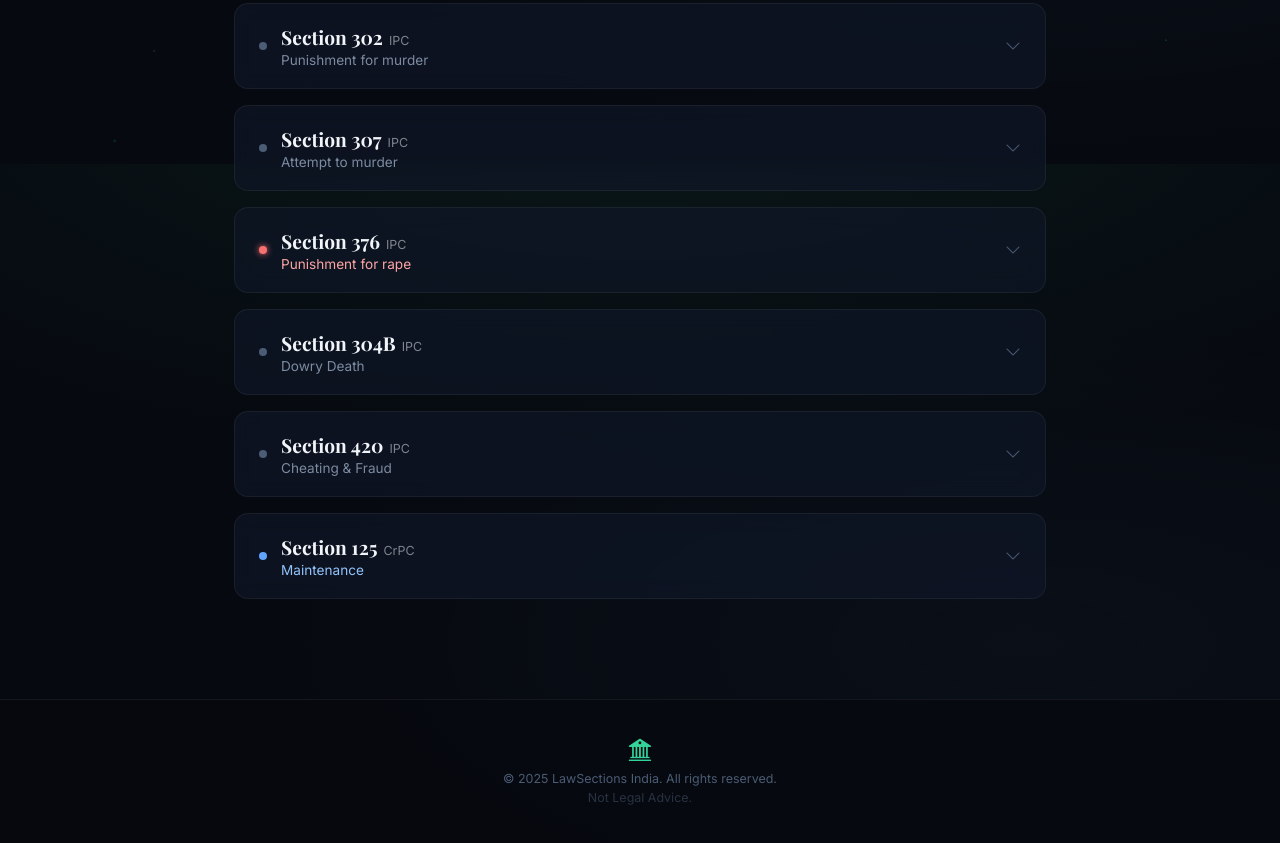
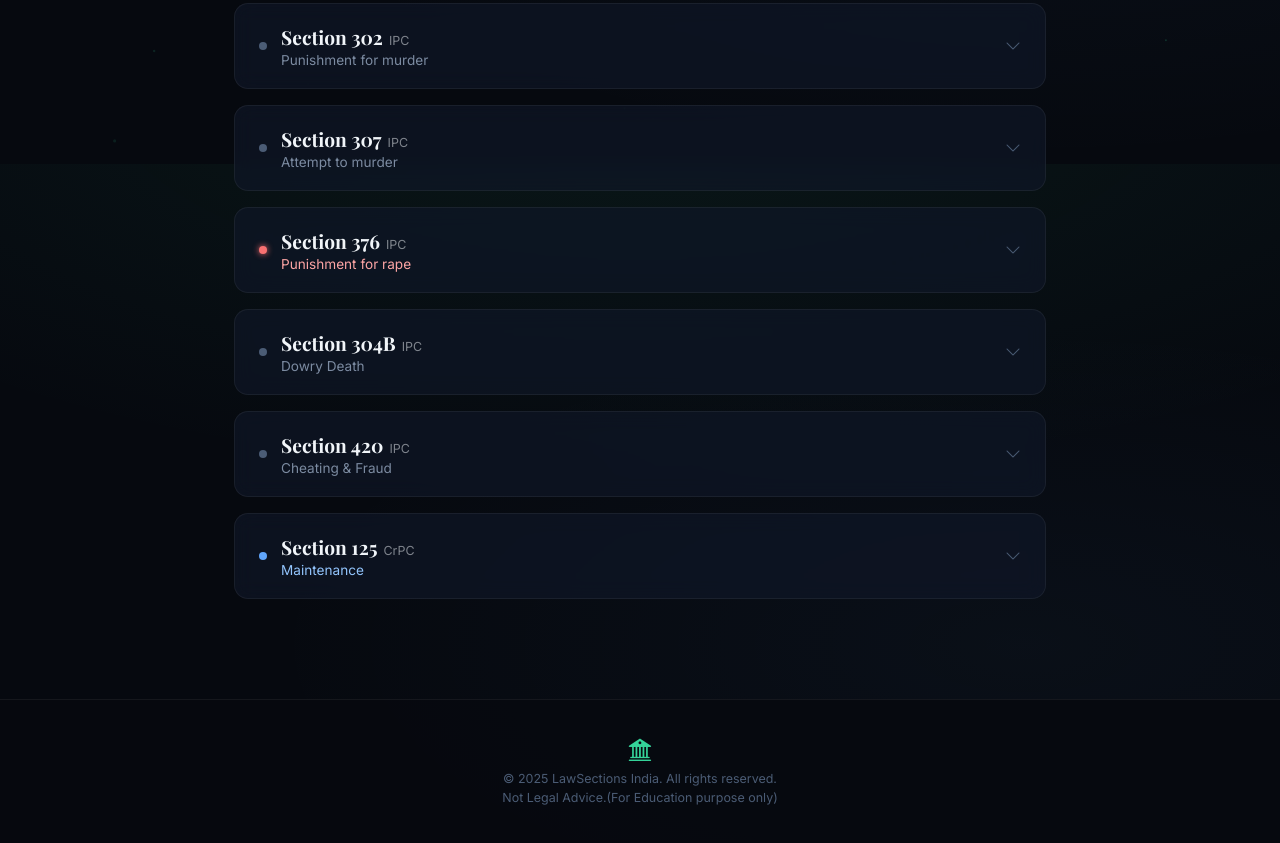
Before and after one commit to arnavanand3749-sys/lawsections.github.io, a plain HTML site: page index.html in a window 1280 px wide. Shown: the part 636-1479 px from the top of the page. Drawn offline with nearby package versions, Linux system fonts and the light colour scheme.

Commit message:
update footer disclaimer for clarity

```diff
--- a/index.html
+++ b/index.html
@@ -331,7 +331,7 @@
 <footer>
   <i class="bi bi-bank2"></i>
   <p>&copy; 2025 LawSections India. All rights reserved.</p>
-  <p style="opacity:0.5">Not Legal Advice.</p>
+  <p style="opacity:1">Not Legal Advice.(For Education purpose only)</p>
 </footer>
 
 <script>
```
